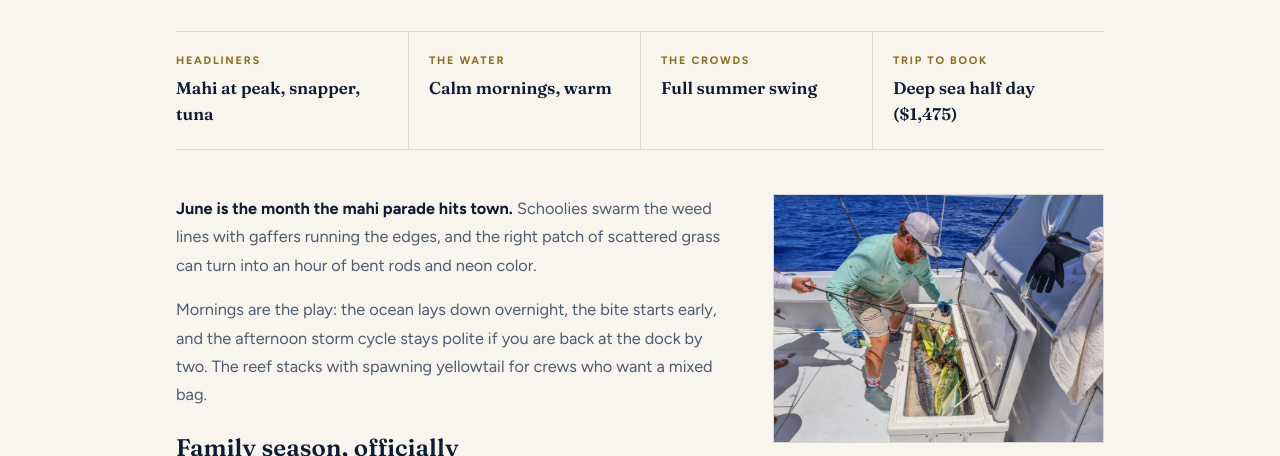
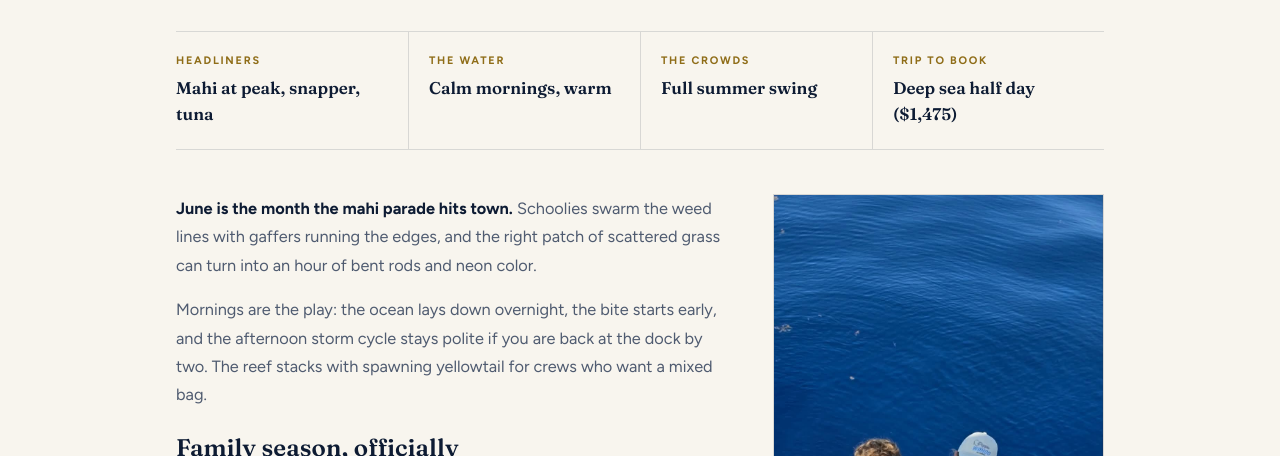
Before and after one commit to crossfiber/poppa-wahoo, a plain HTML site: page islamorada-fishing-in-june/index.html in a window 1280 px wide. Shown: the part 342-798 px from the top of the page. Drawn offline with Linux system fonts and the light colour scheme.

Commit message:
Wire in real client photos from Facebook: islamorada-fishing-in-june/index.html

```diff
--- a/islamorada-fishing-in-june/index.html
+++ b/islamorada-fishing-in-june/index.html
@@ -278,7 +278,7 @@ body.modal-open{overflow:hidden}
   <div class="body-grid">
     <div class="prose"><p><b>June is the month the mahi parade hits town.</b> Schoolies swarm the weed lines with gaffers running the edges, and the right patch of scattered grass can turn into an hour of bent rods and neon color.</p><p>Mornings are the play: the ocean lays down overnight, the bite starts early, and the afternoon storm cycle stays polite if you are back at the dock by two. The reef stacks with spawning yellowtail for crews who want a mixed bag.</p><h2>Family season, officially</h2><p>School is out and the fishing cooperates. The half day is the June workhorse: full action window, home before the heat, kids still smiling.</p></div>
     <aside class="side">
-      <img class="side-img" src="../assets/cooler-full.jpg" alt="A June fish box: mahi and wahoo on ice aboard the Poppa Wahoo" loading="lazy">
+      <img class="side-img" src="../assets/fb-mahi-bull-crew.jpg" alt="A June bull mahi aboard the Poppa Wahoo" loading="lazy">
       <div class="side-card">
         <span class="sc-k">Fish this month</span>
         <span class="sc-p">From $1,475</span>
```
